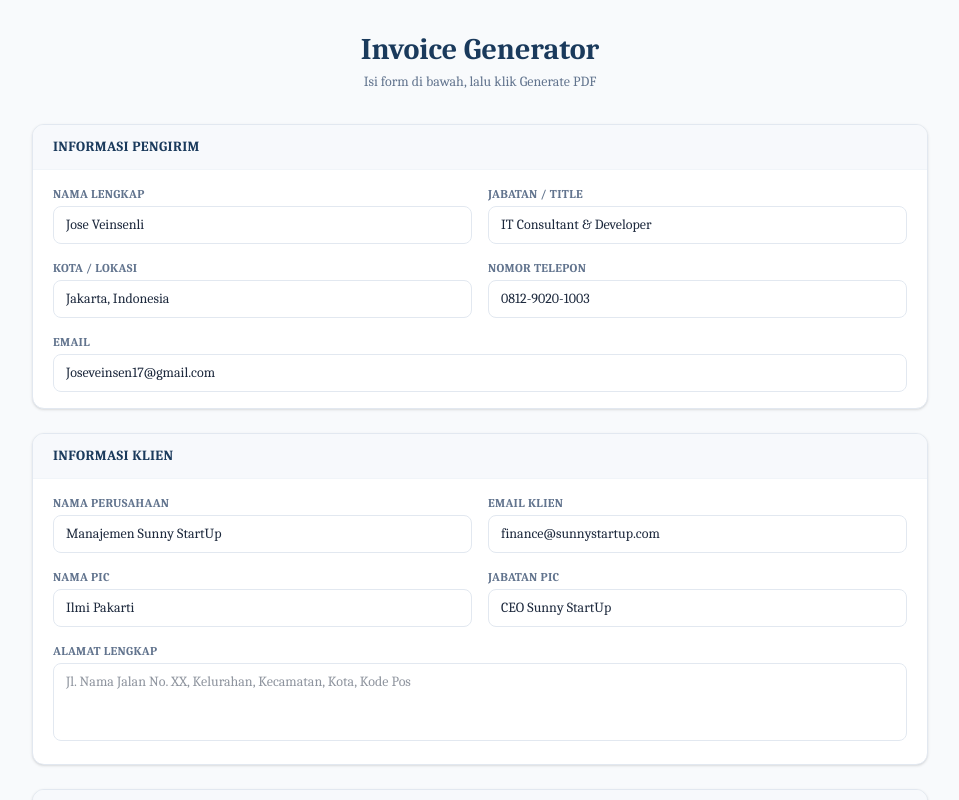
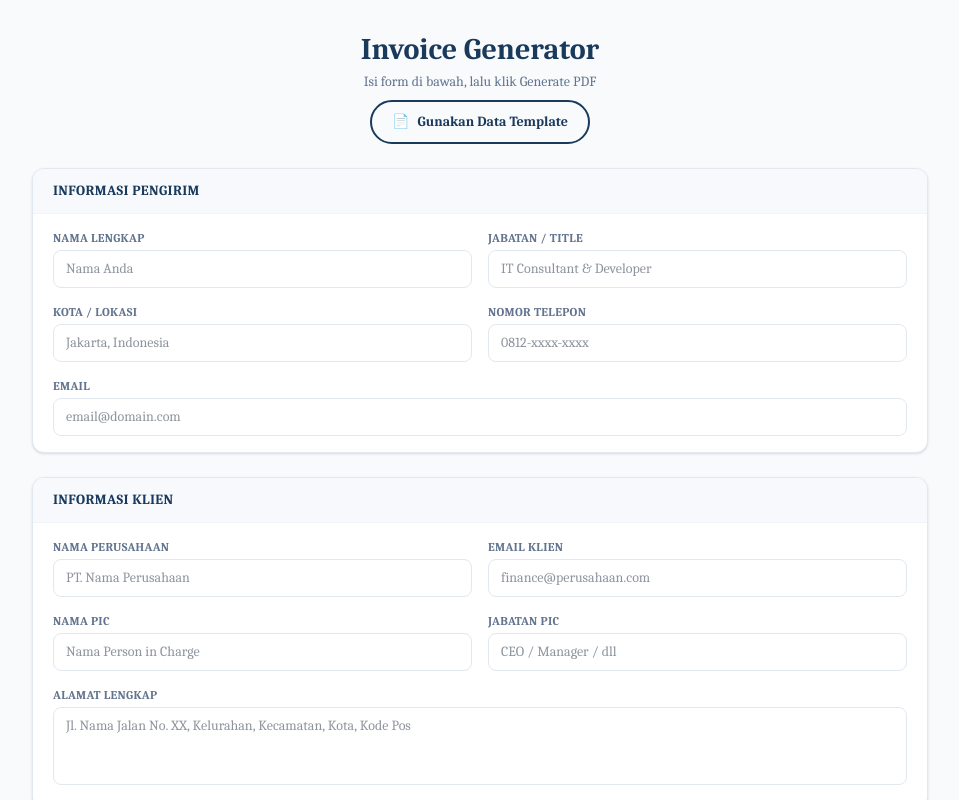
Before and after one commit to Dhanuuwrdhn/invoice-generator-pdf, a Next.js app: page / in a window 1280 px wide. Shown: the top 800 px of the page, without its empty margins (160-1119 px from the left). Built offline with nearby package versions, Linux system fonts and the light colour scheme.

Commit message:
feat: start form empty with load template button
Form now starts blank. Added 'Gunakan Data Template' button that
pre-fills all fields with Jose Veinsenli invoice template data.

```diff
--- a/src/components/InvoiceForm.tsx
+++ b/src/components/InvoiceForm.tsx
@@ -18,7 +18,31 @@ function newItem(): InvoiceItem {
   };
 }
 
-const DEFAULT_DATA: InvoiceData = {
+const EMPTY_DATA: InvoiceData = {
+  senderName: '',
+  senderTitle: '',
+  senderLocation: '',
+  senderPhone: '',
+  senderEmail: '',
+  clientCompany: '',
+  clientPIC: '',
+  clientRole: '',
+  clientAddress: '',
+  clientEmail: '',
+  invoiceNumber: '',
+  invoiceType: 'DOWN PAYMENT',
+  poRef: '',
+  invoiceDate: '',
+  dueDate: '',
+  items: [newItem()],
+  discount: 0,
+  taxRate: 0,
+  bankName: '',
+  accountNumber: '',
+  accountHolder: '',
+};
+
+const TEMPLATE_DATA: InvoiceData = {
   senderName: 'Jose Veinsenli',
   senderTitle: 'IT Consultant & Developer',
   senderLocation: 'Jakarta, Indonesia',
@@ -27,7 +51,7 @@ const DEFAULT_DATA: InvoiceData = {
   clientCompany: 'Manajemen Sunny StartUp',
   clientPIC: 'Ilmi Pakarti',
   clientRole: 'CEO Sunny StartUp',
-  clientAddress: '',
+  clientAddress: '[Alamat Lengkap Sunny StartUp]',
   clientEmail: 'finance@sunnystartup.com',
   invoiceNumber: 'INV-DP/001/IV/2026',
   invoiceType: 'DOWN PAYMENT',
@@ -47,13 +71,13 @@ const DEFAULT_DATA: InvoiceData = {
   ],
   discount: 0,
   taxRate: 0,
-  bankName: '',
-  accountNumber: '',
+  bankName: '[Nama Bank Anda]',
+  accountNumber: '[Nomor Rekening Anda]',
   accountHolder: 'Jose Veinsenli',
 };
 
 export function InvoiceForm() {
-  const [data, setData] = useState<InvoiceData>(DEFAULT_DATA);
+  const [data, setData] = useState<InvoiceData>(EMPTY_DATA);
   const [loading, setLoading] = useState(false);
   const [error, setError] = useState<string | null>(null);
 
@@ -117,11 +141,24 @@ export function InvoiceForm() {
       <div className="max-w-4xl mx-auto space-y-6">
 
         {/* Page Title */}
-        <div className="text-center mb-8">
-          <h1 className="text-3xl font-bold text-navy-900" style={{ fontFamily: "'Caladea', 'Cambria', Georgia, serif", color: '#1A3A5C' }}>
+        <div className="text-center mb-2">
+          <h1 className="text-3xl font-bold" style={{ fontFamily: "'Caladea', 'Cambria', Georgia, serif", color: '#1A3A5C' }}>
             Invoice Generator
           </h1>
           <p className="text-slate-500 mt-1 text-sm">Isi form di bawah, lalu klik Generate PDF</p>
+        </div>
+
+        {/* Template button */}
+        <div className="flex justify-center">
+          <button
+            type="button"
+            onClick={() => setData({ ...TEMPLATE_DATA, items: TEMPLATE_DATA.items.map(i => ({ ...i, id: crypto.randomUUID() })) })}
+            className="flex items-center gap-2 px-5 py-2.5 rounded-full border-2 text-sm font-semibold transition-all hover:shadow-md"
+            style={{ borderColor: '#1A3A5C', color: '#1A3A5C', fontFamily: "'Caladea', 'Cambria', Georgia, serif" }}
+          >
+            <span>📄</span>
+            Gunakan Data Template
+          </button>
         </div>
 
         {/* 1. Informasi Pengirim */}
```
